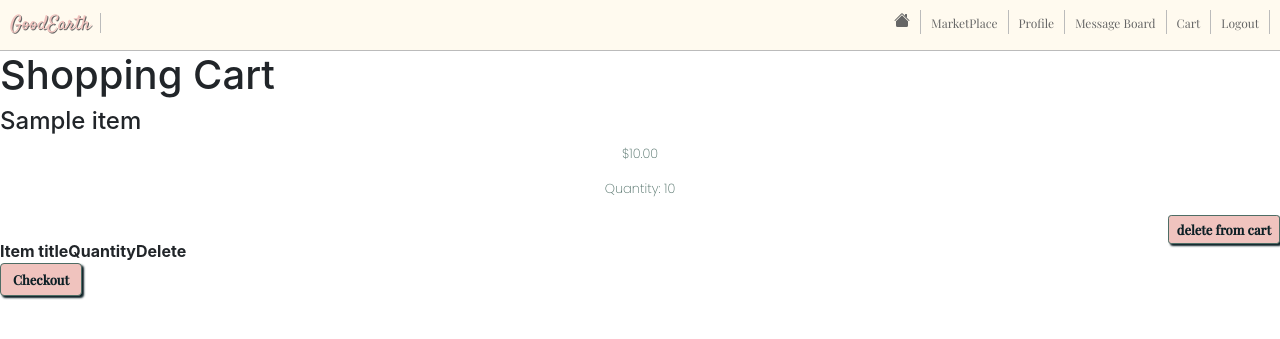
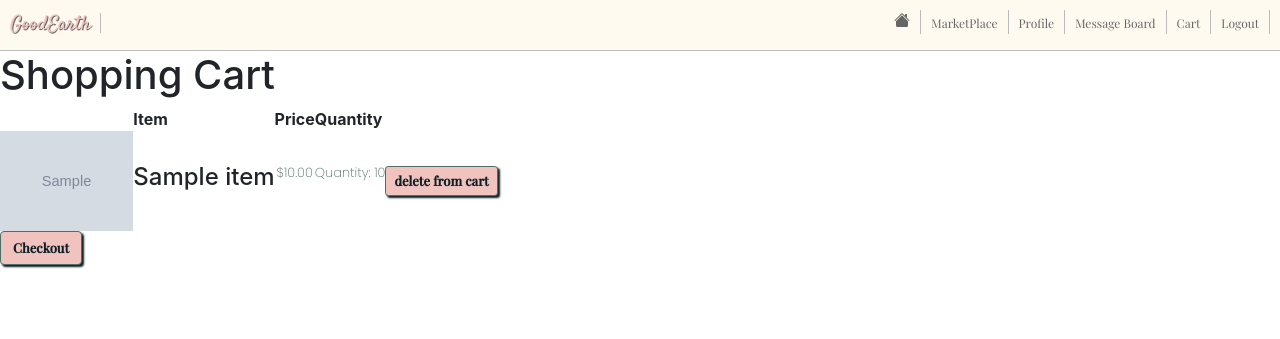
Before and after one commit to nall1234/GardenApp, a Django app: template GardeningApp/templates/cart.html in a window 1280 px wide. Shown: the top 339 px of the page. Run offline with Django 3.2, Linux system fonts and the light colour scheme; the template is opened without the code that fills it: values that come from a table or form of the project are taken from there, others are empty; tables that the repository leaves empty hold one stand-in row (values such as "Sample post"); grey boxes marked "Sample" are stand-in pictures; lists and menus that the app fills with data are empty; some libraries are stand-ins or nearby versions; some web fonts are replaced.

Commit message:
fixed add to cart

```diff
--- a/GardeningApp/templates/cart.html
+++ b/GardeningApp/templates/cart.html
@@ -36,28 +36,30 @@
             </div>
         </div>
         <h1>Shopping Cart</h1>
+
         {% for item in order_items %}
-
-                <h4>{{ item.cart_item.item_title }} </h4>
-                <p>${{ item.cart_item.price }}</p>
-                <p>Quantity: {{ item.cart_quantity }}</p>
-
-                <form action="/market/{{ item.id }}/remove" method="POST">
-                    {% csrf_token %}
-                    <button type='submit' class='btn btn-secondary btn-sm float-right'>delete from cart</button>
-                </form><br>
-                {% endfor %}
         <table>
             <thead>
                 <tr>
-                    <th>Item title</th>
+                    <th></th>
+                    <th>Item</th>
+                    <th>Price</th>
                     <th>Quantity</th>
-                    <th>Delete</th>
+                    <th></th>
                 </tr>
             </thead>
             <tbody>
+                <td><img src="{{ item.cart_item.item_photo.url }}" height = "100px" alt=""></td>
+                <td><h4>{{ item.cart_item.item_title }} </h4></td>
+                <td> <p>${{ item.cart_item.price }}</p></td>
+                <td><p>Quantity: {{ item.cart_quantity }}</p></td>
+                <td><form action="/market/{{ item.id }}/remove" method="POST">
+                    {% csrf_token %}
+                    <button type='submit' class='btn btn-secondary btn-sm float-right'>delete from cart</button>
+                </form><br></td>
             </tbody>
         </table>
+        {% endfor %}
         <form action="/market/checkout" method="POST">
             {% csrf_token %}
             <button type='submit' class='btn btn-secondary' >Checkout</button>
--- a/GardeningApp/templates/marketplace.html
+++ b/GardeningApp/templates/marketplace.html
@@ -78,6 +78,7 @@
             <img src="{{ item.item_photo.url }}" height="100px">
             <h4><label><a href="/market/{{item.id}}">{{ item.item_title }} </a></label></h4>
             <p>${{ item.price }}</p>
+            <p> quantity {{ item.item_quantity }}</p>
             <form action="/market/{{ item.id }}/add" method="POST">
                 {% csrf_token %}
                 <p>Quantity:<input type="number" name="item_quantity"></p>
--- a/GardeningApp/views.py
+++ b/GardeningApp/views.py
@@ -188,16 +188,22 @@ def add_cart(request, item_id):
             if current_order.items.filter(cart_item = item):
                 current_item = current_order.items.get(cart_item = item)
                 current_item.cart_quantity = int(current_item.cart_quantity) + int(quantity)
+                item.item_quantity = int(item.item_quantity) - int(quantity)
+                item.save()
                 current_item.save()
                 return redirect('/market')
             else:
                 current_order.items.add(order_item)
+                item.item_quantity = int(item.item_quantity) - int(quantity)
+                item.save()
         else:
             new_order = Order.objects.create(
                 owner = user
             )
             new_order.items.add(order_item)
             new_order.save()
+            item.item_quantity = int(item.item_quantity) - int(quantity)
+            item.save()
     return redirect('/market')
 
 
```
